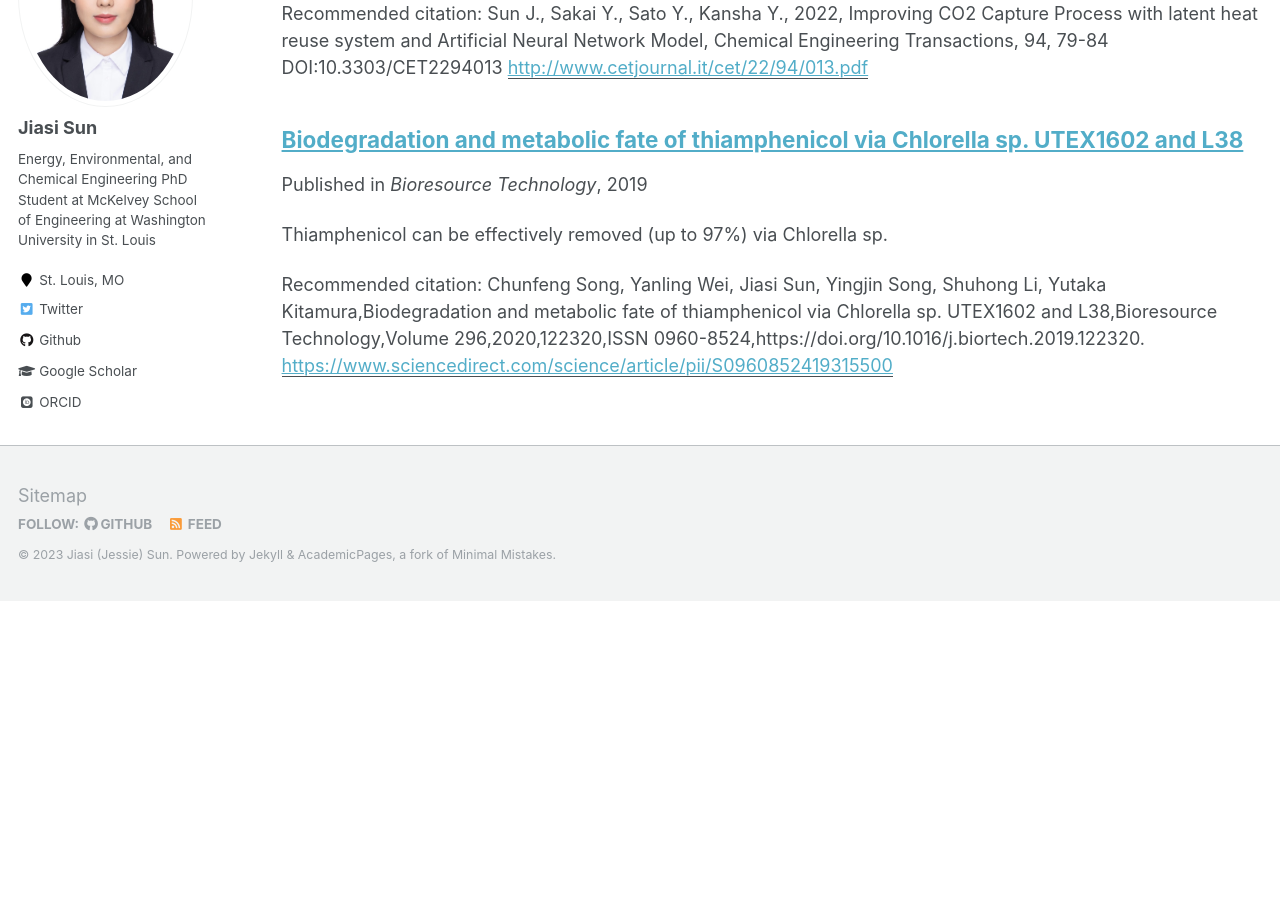
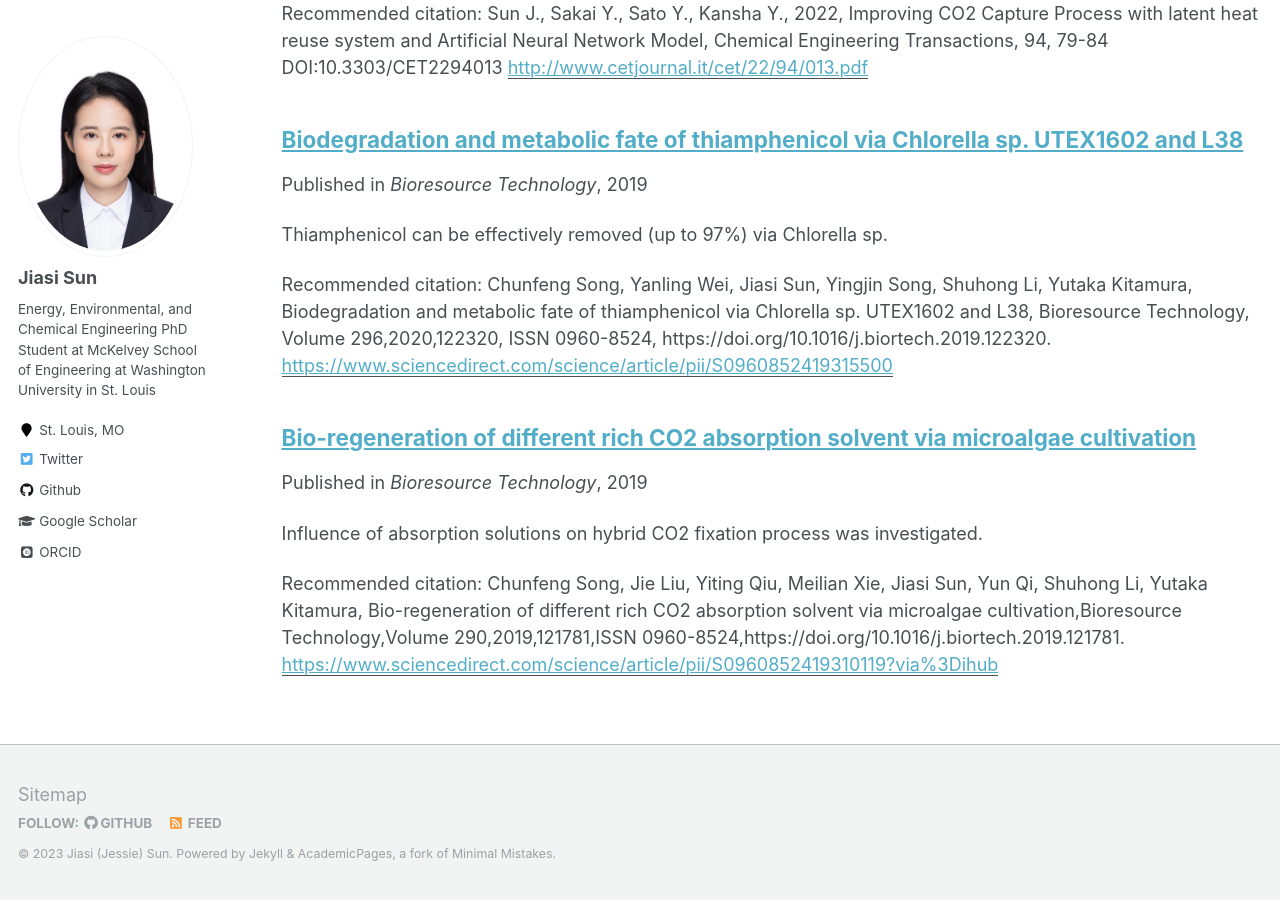
Before and after one commit to sunjiasi/sunjiasi.github.io, a Jekyll site: the page built from _pages/publications.md, in a window 1280 px wide and 900 px high, scrolled down 717 px. Built offline with Jekyll 4.4.1, drawn with Linux system fonts in a browser that asks for light colours; some web fonts are replaced; before the commit the page ends 1318 px from its top, so only the background shows below that.

Commit message:
done with publications

```diff
--- /dev/null
+++ b/_publications/2019-co2.md
@@ -0,0 +1,14 @@
+---
+title: "Bio-regeneration of different rich CO2 absorption solvent via microalgae cultivation"
+collection: publications
+permalink: /publication/2019-07-06-microalgae-co2
+excerpt: 'Influence of absorption solutions on hybrid CO2 fixation process was investigated.'
+date: 2019-07-06
+venue: 'Bioresource Technology'
+paperurl: 'https://www.sciencedirect.com/science/article/pii/S0960852419310119?via%3Dihub'
+citation: 'Chunfeng Song, Jie Liu, Yiting Qiu, Meilian Xie, Jiasi Sun, Yun Qi, Shuhong Li, Yutaka Kitamura, Bio-regeneration of different rich CO2 absorption solvent via microalgae cultivation,Bioresource Technology,Volume 290,2019,121781,ISSN 0960-8524,https://doi.org/10.1016/j.biortech.2019.121781.'
+---
+
+Influence of absorption solutions on hybrid CO2 fixation process was investigated.
+
+[Download paper here](https://www.sciencedirect.com/science/article/pii/S0960852419310119?via%3Dihub)
```
Also changed, not shown: _publications/2019-chlorella.md (+1 -1 lines).
